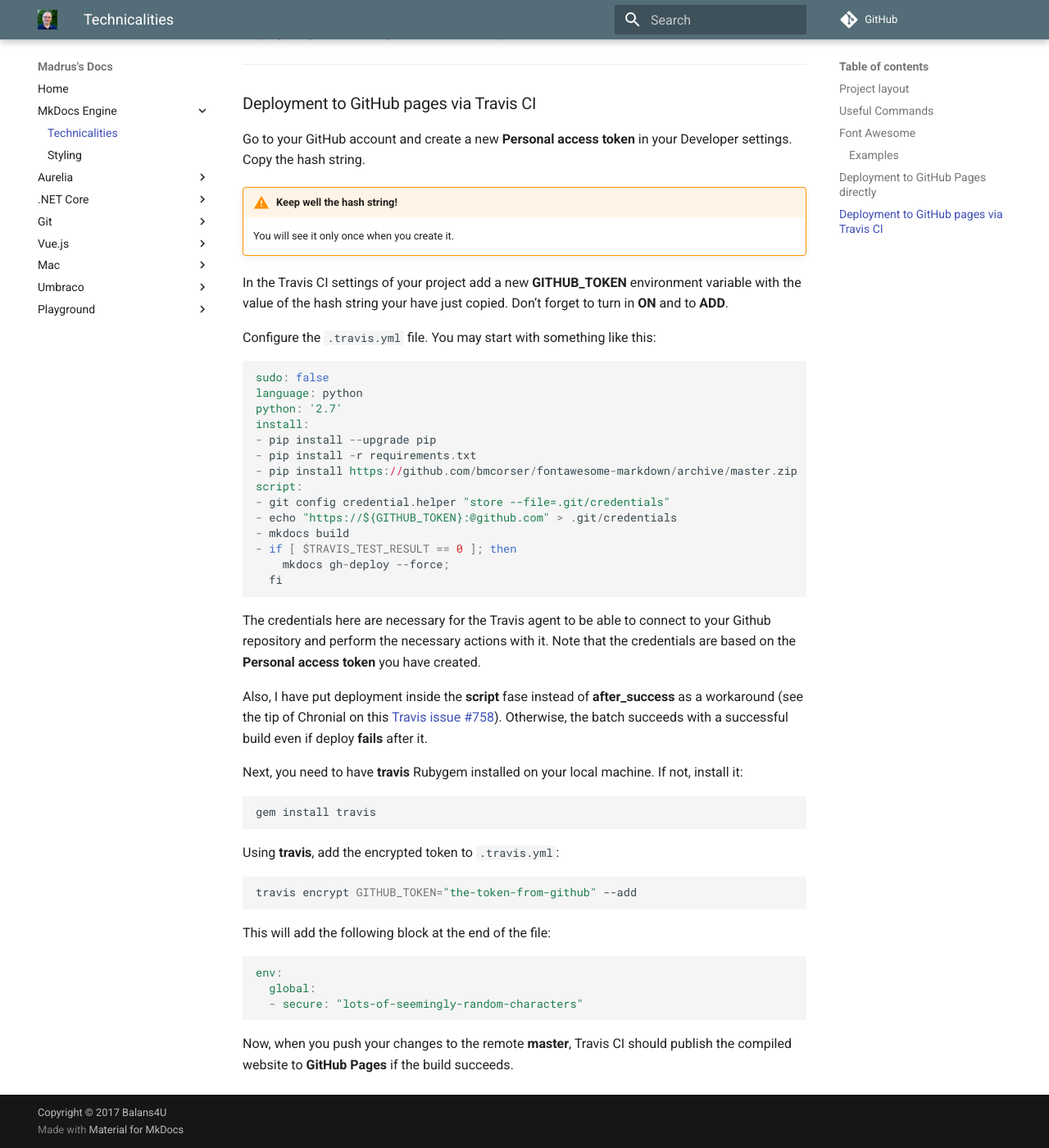
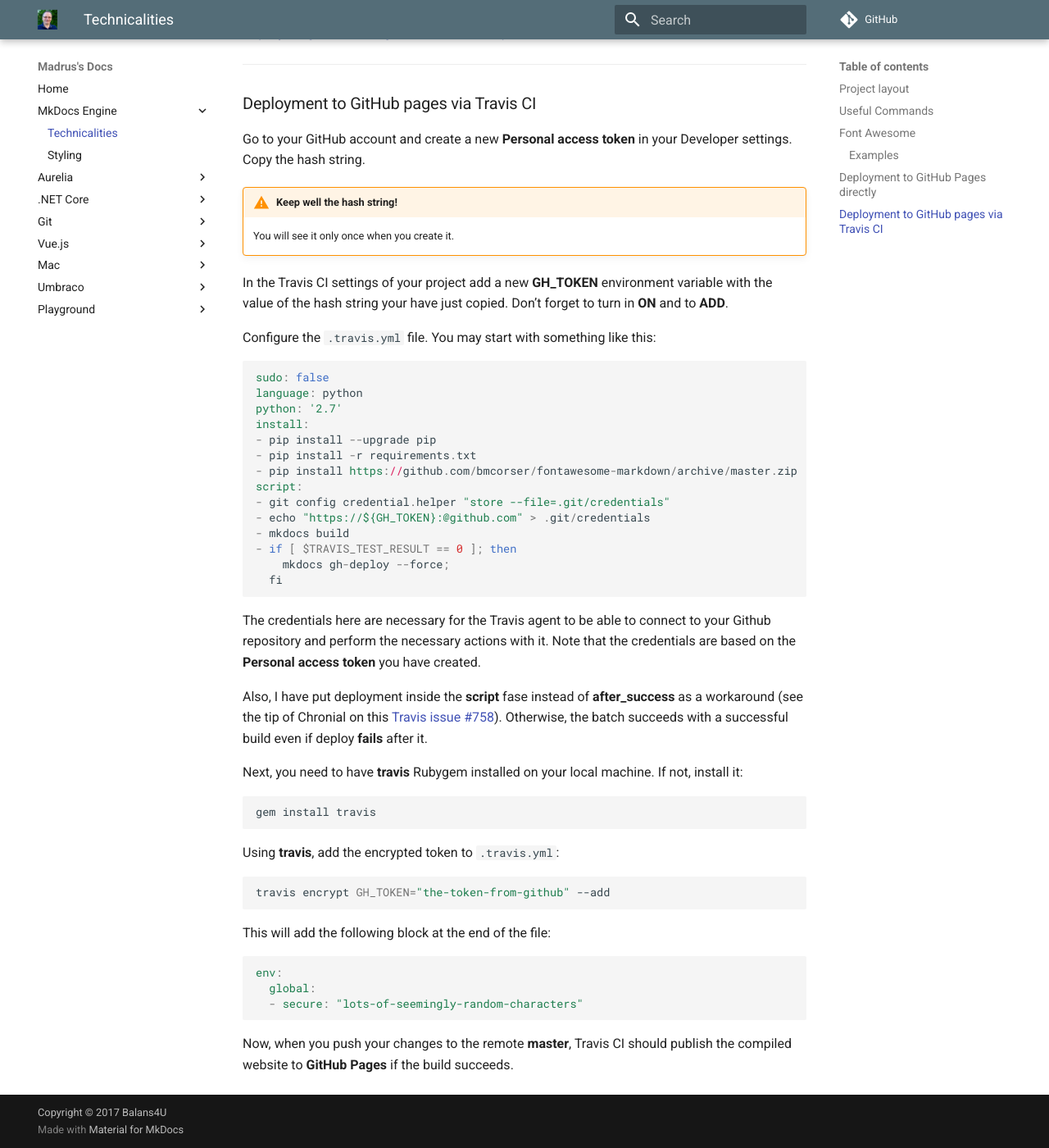
Before and after one commit to madrus/mdocs, an MkDocs documentation site: the page built from docs/engine/technicalities.md, in a window 1280 px wide and 1400 px high, scrolled down 1692 px. Shown: the whole window at 82% size. Built offline with MkDocs 1.6.1 and Material for MkDocs 9.7.7, drawn with Linux system fonts in a browser that asks for light colours; comment, search, counter and statistics services are not loaded; old or Windows-style settings are respelled for this version of MkDocs.

Commit message:
another try with GH_TOKEN

````diff
--- a/.travis.yml
+++ b/.travis.yml
@@ -6,12 +6,12 @@ install:
 - pip install -r requirements.txt
 script:
 - git config credential.helper 'store --file=.git/credentials'
-- echo 'https://${GITHUB_TOKEN}:@github.com' > .git/credentials
+- echo 'https://${GH_TOKEN}:@github.com' > .git/credentials
 - mkdocs build
 deploy:
   provider: pages
   skip_cleanup: true
-  github_token: $GITHUB_TOKEN # Set in travis-ci.org dashboard
+  github_token: $GH_TOKEN # Set in travis-ci.org dashboard
   on:
     branch: master
 env:
--- a/docs/engine/technicalities.md
+++ b/docs/engine/technicalities.md
@@ -82,7 +82,7 @@ Go to your GitHub account and create a new __Personal access token__ in your Dev
 !!! warning "Keep well the hash string!"
     You will see it only once when you create it.
 
-In the Travis CI settings of your project add a new __GITHUB_TOKEN__ environment variable with the value of the hash string your have just copied. Don't forget to turn in __ON__ and to __ADD__.
+In the Travis CI settings of your project add a new __GH_TOKEN__ environment variable with the value of the hash string your have just copied. Don't forget to turn in __ON__ and to __ADD__.
 
 Configure the `.travis.yml` file. You may start with something like this:
 
@@ -96,7 +96,7 @@ install:
 - pip install https://github.com/bmcorser/fontawesome-markdown/archive/master.zip
 script:
 - git config credential.helper "store --file=.git/credentials"
-- echo "https://${GITHUB_TOKEN}:@github.com" > .git/credentials
+- echo "https://${GH_TOKEN}:@github.com" > .git/credentials
 - mkdocs build
 - if [ $TRAVIS_TEST_RESULT == 0 ]; then
     mkdocs gh-deploy --force;
@@ -116,7 +116,7 @@ gem install travis
 Using __travis__, add the encrypted token to `.travis.yml`:
 
 ```bash
-travis encrypt GITHUB_TOKEN="the-token-from-github" --add
+travis encrypt GH_TOKEN="the-token-from-github" --add
 ```
 
 This will add the following block at the end of the file:
````
